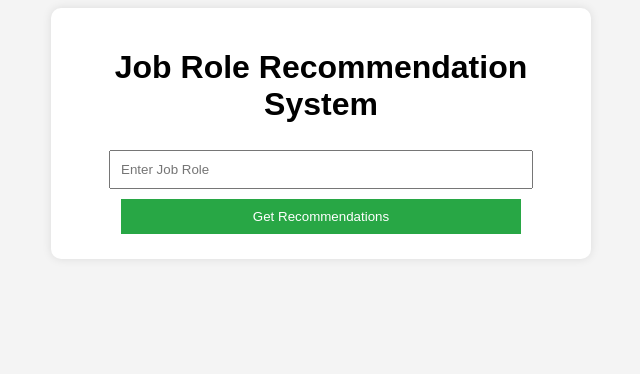
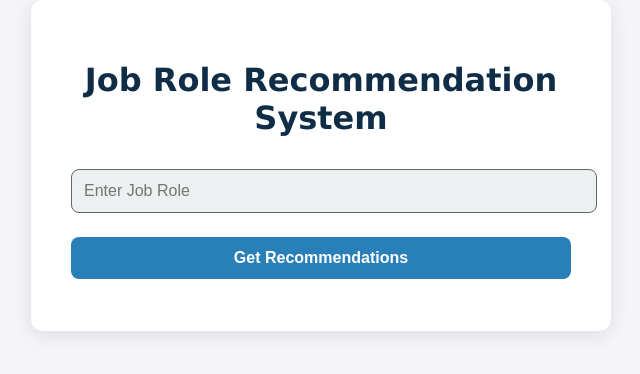
Before and after one commit to shivanirao1710/JobRecommendationSystem, a Flask app: page / in a window 1280 px wide. Shown: the top 374 px of the page, without its empty margins (319-959 px from the left). Run offline with Flask 3, Linux system fonts and the light colour scheme; parts of the project's set-up code (start-up, migrations or seed data) failed here and were passed over.

Commit message:
modified

```diff
--- a/static/style.css
+++ b/static/style.css
@@ -1,31 +1,111 @@
 body {
-    font-family: Arial, sans-serif;
-    background-color: #f4f4f4;
-    text-align: center;
+    font-family: Verdana, Geneva, Tahoma, sans-serif;
+    background-color: #f4f4f9; /* Light gray background */
+    color: #333333; /* Dark text for readability */
+    display: flex;
+    justify-content: center;
+    align-items: center;
+    height: 100%;
+    margin: 0;
+    overflow-y: auto; /* Allow vertical scrolling */
 }
 
 .container {
     max-width: 500px;
-    margin: auto;
-    background: white;
-    padding: 20px;
-    box-shadow: 0px 0px 10px rgba(0,0,0,0.1);
-    border-radius: 10px;
+    width: 100%;
+    background-color: #ffffff; /* White background for the container */
+    padding: 40px;
+    border-radius: 12px;
+    box-shadow: 0 4px 20px rgba(0, 0, 0, 0.1);
+    transition: transform 0.3s ease-in-out, box-shadow 0.3s ease-in-out;
+    max-height: 90vh; /* Ensures the container doesn't get too tall */
+    overflow-y: auto; /* Allows scrolling within the container */
+}
+
+.container:hover {
+    transform: translateY(-6px);
+    box-shadow: 0 12px 30px rgba(0, 0, 0, 0.1);
+}
+
+h1 {
+    color: #102d47; /* Navy blue for the heading */
+    text-align: center;
+    font-size: 2em;
+    margin-bottom: 20px;
+    font-weight: 600;
+}
+
+h2 {
+    color: #2b3d4f; /* Slightly lighter blue-gray for subheading */
+    text-align: center;
+    font-size: 1.8em;
+    margin-top: 30px;
+    font-weight: 500;
 }
 
 input, button {
-    padding: 10px;
-    margin: 5px;
-    width: 80%;
+    padding: 12px;
+    margin: 12px 0;
+    width: 100%;
+    border: 1px solid #636567; /* Light gray border for inputs */
+    border-radius: 8px;
+    font-size: 16px;
+    background-color: #ECF0F1; /* Soft off-white background for inputs */
+    color: #333333;
+}
+
+input:focus, button:focus {
+    outline: none;
+    border-color: #2980B9; /* Deep blue border on focus */
+    box-shadow: 0 0 0 0.2rem rgba(41, 128, 185, 0.25); /* Deep blue focus shadow */
 }
 
 button {
-    background-color: #28a745;
+    background-color: #2980B9; /* Rich blue for button */
     color: white;
     border: none;
     cursor: pointer;
+    font-weight: bold;
+    transition: background-color 0.3s, transform 0.2s ease-in-out;
 }
 
 button:hover {
-    background-color: #218838;
+    background-color: #1F618D; /* Darker blue on hover */
+    transform: translateY(-2px);
 }
+
+button:active {
+    background-color: #2980B9;
+    transform: translateY(2px);
+}
+
+button:disabled {
+    background-color: #BDC3C7; /* Light gray when disabled */
+    cursor: not-allowed;
+}
+
+ul {
+    list-style-type: none;
+    padding: 0;
+}
+
+li {
+    background-color: #ECF0F1; /* Light gray background for job items */
+    margin: 15px 0;
+    padding: 20px;
+    border-radius: 10px;
+    box-shadow: 0 2px 8px rgba(0, 0, 0, 0.1);
+    transition: box-shadow 0.3s ease-in-out;
+}
+
+li:hover {
+    box-shadow: 0 4px 12px rgba(0, 0, 0, 0.2); /* Hover effect for job items */
+}
+
+li b {
+    color: #2980B9; /* Rich blue for the job role */
+}
+
+li strong {
+    color: #515a5b; /* Soft gray for the required skills label */
+}
```
Also changed, not shown: 3 other files.
